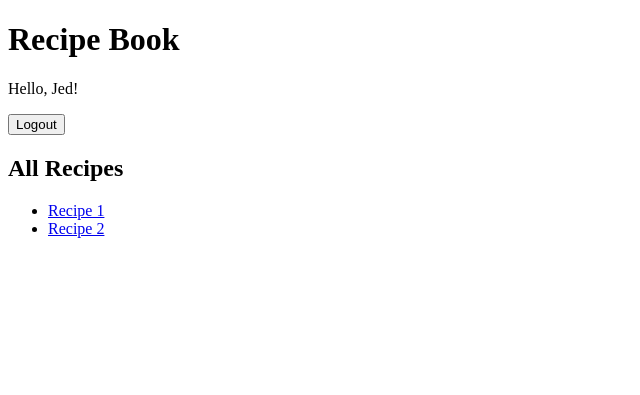
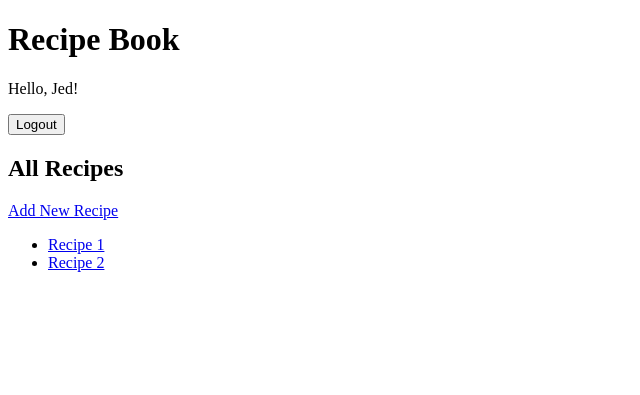
Before and after one commit to JedJedJedd/recipebook-cruz-jerardpaolo, a Django app: page /recipes/ in a window 1280 px wide. Shown: the top 395 px of the page, without its empty margins (0-640 px from the left). Run offline with Django 5.2, Linux system fonts and the light colour scheme; a user stored in the database is signed in; data comes from the database, SQL or seed files in the repository.

Commit message:
Created a recipe form and updated other files to implement it

```diff
--- a/recipebook/ledger/urls.py
+++ b/recipebook/ledger/urls.py
@@ -1,5 +1,5 @@
 from django.urls import path
-from .views import recipe_list, recipe_detail, custom_login
+from .views import recipe_list, recipe_detail, custom_login, add_recipe
 from django.contrib.auth.views import LogoutView
 from django.conf import settings
 from django.conf.urls.static import static
@@ -9,6 +9,7 @@ urlpatterns = [
     path('recipe/<str:recipe_name>/', recipe_detail, name='detail'),
     path('login/', custom_login, name='login'),
     path('logout/', LogoutView.as_view(next_page='login'), name='logout'),
+    path("recipe/add/", add_recipe, name="add_recipe")
 ]
 
 app_name = "ledger"
--- a/recipebook/ledger/views.py
+++ b/recipebook/ledger/views.py
@@ -2,8 +2,9 @@ from django.http import HttpResponse
 from django.shortcuts import render, redirect
 from django.contrib.auth import authenticate, login
 from django.contrib.auth.forms import AuthenticationForm
-from .models import Recipe, RecipeIngredient
+from .models import Recipe, RecipeIngredient, RecipeImage
 from django.contrib.auth.decorators import login_required
+from .forms import RecipeForm
 
 
 def recipe_list(request):
@@ -27,3 +28,17 @@ def custom_login(request):
         form = AuthenticationForm()
 
     return render(request, "registration/login.html", {"form": form})
+
+def add_recipe(request):
+    if request.method == "POST":
+        form = RecipeForm(request.POST)
+    if form.is_valid():
+        recipe = form.save(commit=False)
+        recipe.author = request.user
+        recipe.save()
+        return redirect("ledger:detail", recipe_name=recipe.name)
+
+    else:
+        form = RecipeForm()
+
+    return render(request, "add_recipe.html", {"form": form})
--- a/recipebook/templates/task_lists.html
+++ b/recipebook/templates/task_lists.html
@@ -5,6 +5,11 @@
 {% block page_title %}All Recipes{% endblock %}
 
 {% block content %}
+
+    {% if user.is_authenticated %}
+        <a href="{% url 'ledger:add_recipe' %}">Add New Recipe</a>
+    {% endif %}
+
     <ul>
         {% for recipe in recipes %}
             <li>
@@ -14,4 +19,5 @@
             <li>No recipes available.</li>
         {% endfor %}
     </ul>
+
 {% endblock %}
```
Also changed, not shown: recipebook/ledger/forms.py (added, +7 -0 lines).
